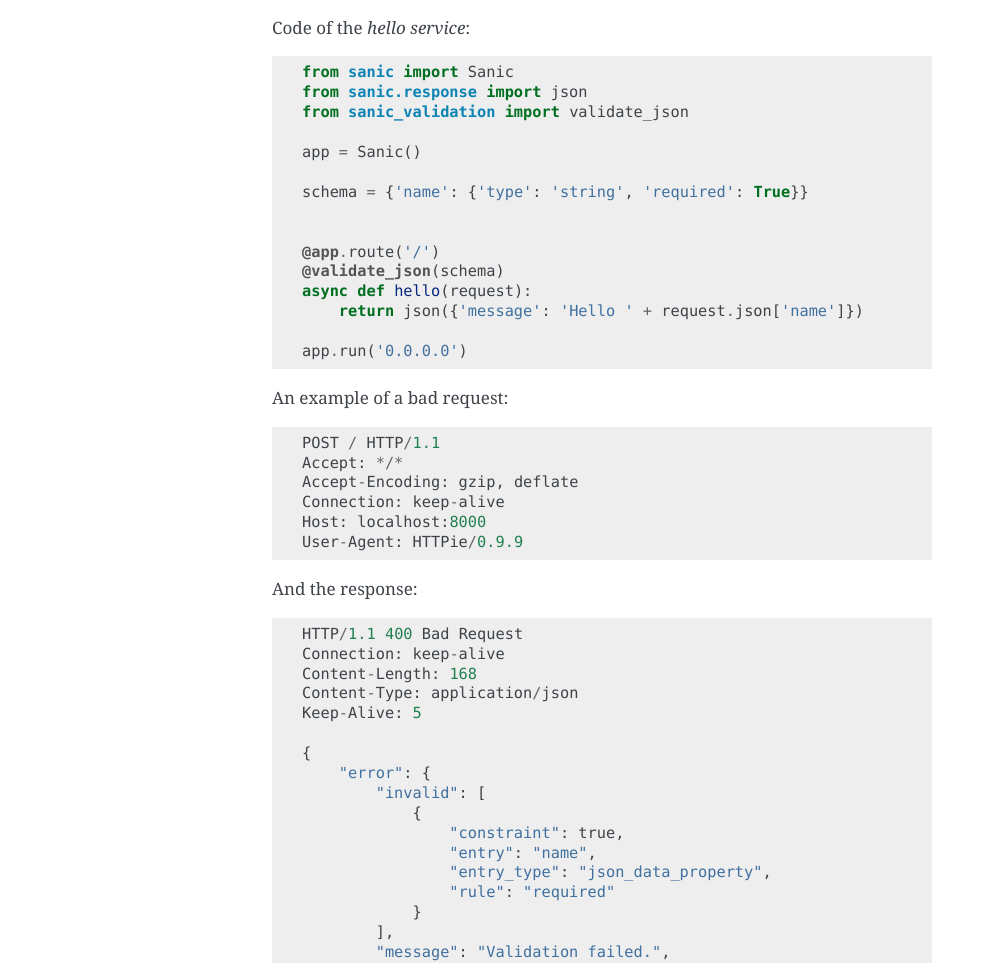
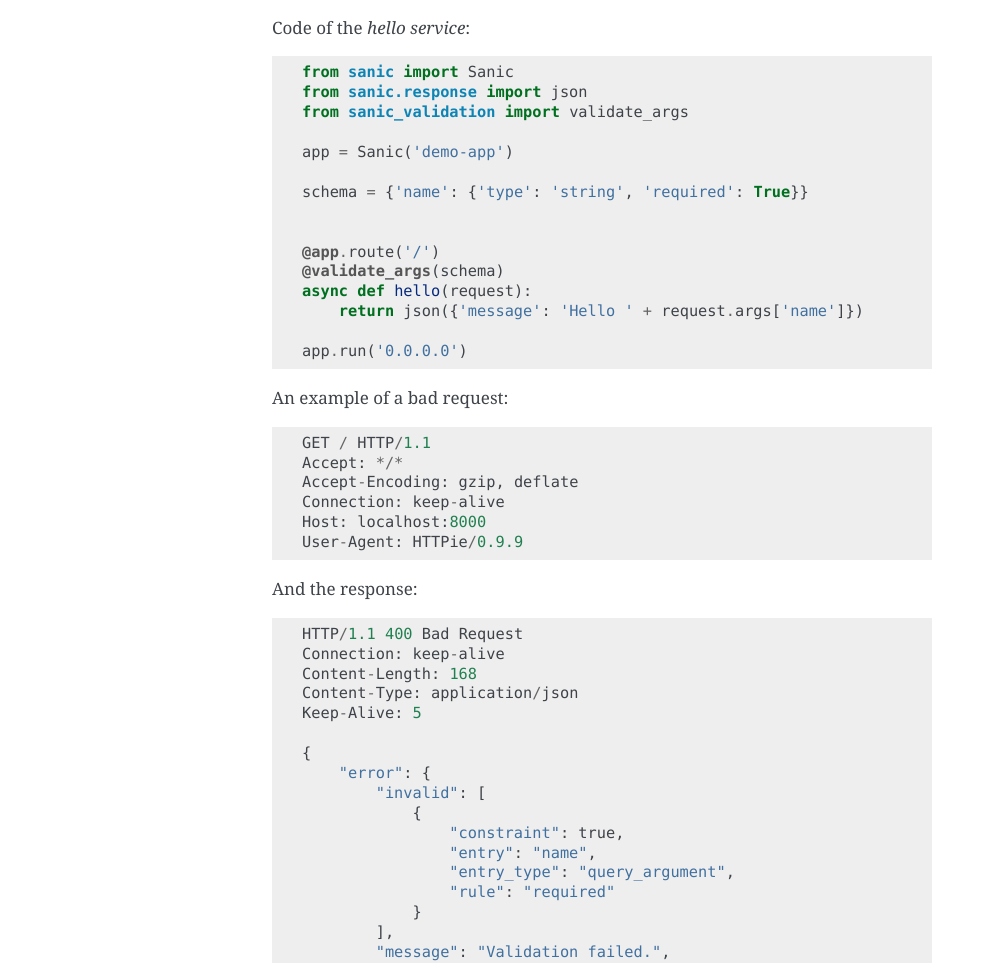
Before and after one commit to piotrb5e3/sanic-validation, a Sphinx documentation site: the page built from docs/source/getting_started.rst, in a window 1280 px wide. Shown: the part 323-1286 px from the top of the page, without its empty margins (148-1140 px from the left). Built offline with Sphinx 7.4.7, drawn with Linux system fonts in a browser that asks for light colours.

```diff
--- a/docs/source/getting_started.rst
+++ b/docs/source/getting_started.rst
@@ -17,23 +17,23 @@ Code of the *hello service*::
 
     from sanic import Sanic
     from sanic.response import json
-    from sanic_validation import validate_json
+    from sanic_validation import validate_args
 
-    app = Sanic()
+    app = Sanic('demo-app')
 
     schema = {'name': {'type': 'string', 'required': True}}
 
 
     @app.route('/')
-    @validate_json(schema)
+    @validate_args(schema)
     async def hello(request):
-        return json({'message': 'Hello ' + request.json['name']})
+        return json({'message': 'Hello ' + request.args['name']})
 
     app.run('0.0.0.0')
 
 An example of a bad request::
 
-    POST / HTTP/1.1
+    GET / HTTP/1.1
     Accept: */*
     Accept-Encoding: gzip, deflate
     Connection: keep-alive
@@ -54,7 +54,7 @@ And the response::
                 {
                     "constraint": true,
                     "entry": "name",
-                    "entry_type": "json_data_property",
+                    "entry_type": "query_argument",
                     "rule": "required"
                 }
             ],
--- a/docs/source/usage.rst
+++ b/docs/source/usage.rst
@@ -7,7 +7,7 @@ Validating JSON
 ---------------
 To validate body JSON, use the :func:`~sanic_validation.validate_json` decorator::
 
-    @app.route('/')
+    @app.route('/', methods=["POST"])
     @validate_json(schema)
     async def hello(request):
         return text("OK")
@@ -18,7 +18,7 @@ but an empty request body will be rejected.
 If you set the ``clean`` argument to True, validated and normalized data will be passed to
 the handler method as *valid_json*::
 
-    app.route('/')
+    app.route('/', methods=["POST"])
     @validate_json(schema, clean=True)
     async def my_age(request, valid_json):
         return text(valid_json['age'])
```
Also changed, not shown: README.md (+8 -6 lines).
